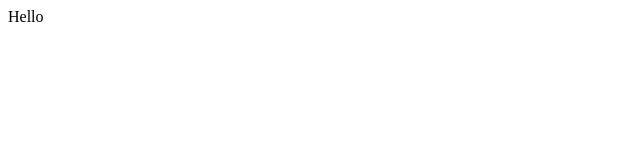
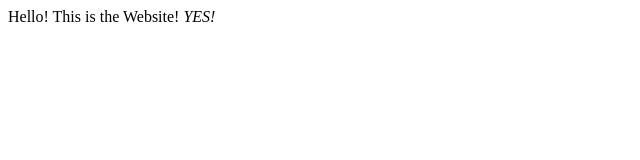
Before and after one commit to Spam234/TestRepository, a plain HTML site: page index.html in a window 1280 px wide. Shown: the whole page, without its empty margins (0-640 px from the left). Drawn offline with Linux system fonts and the light colour scheme.

Commit message:
Update index.html

```diff
--- a/index.html
+++ b/index.html
@@ -3,6 +3,6 @@
 First GitHubWebsite
 </title>
 <body>
-Hello
+Hello! This is the Website! <em> YES! </em>
 </body>
 </html>
```
